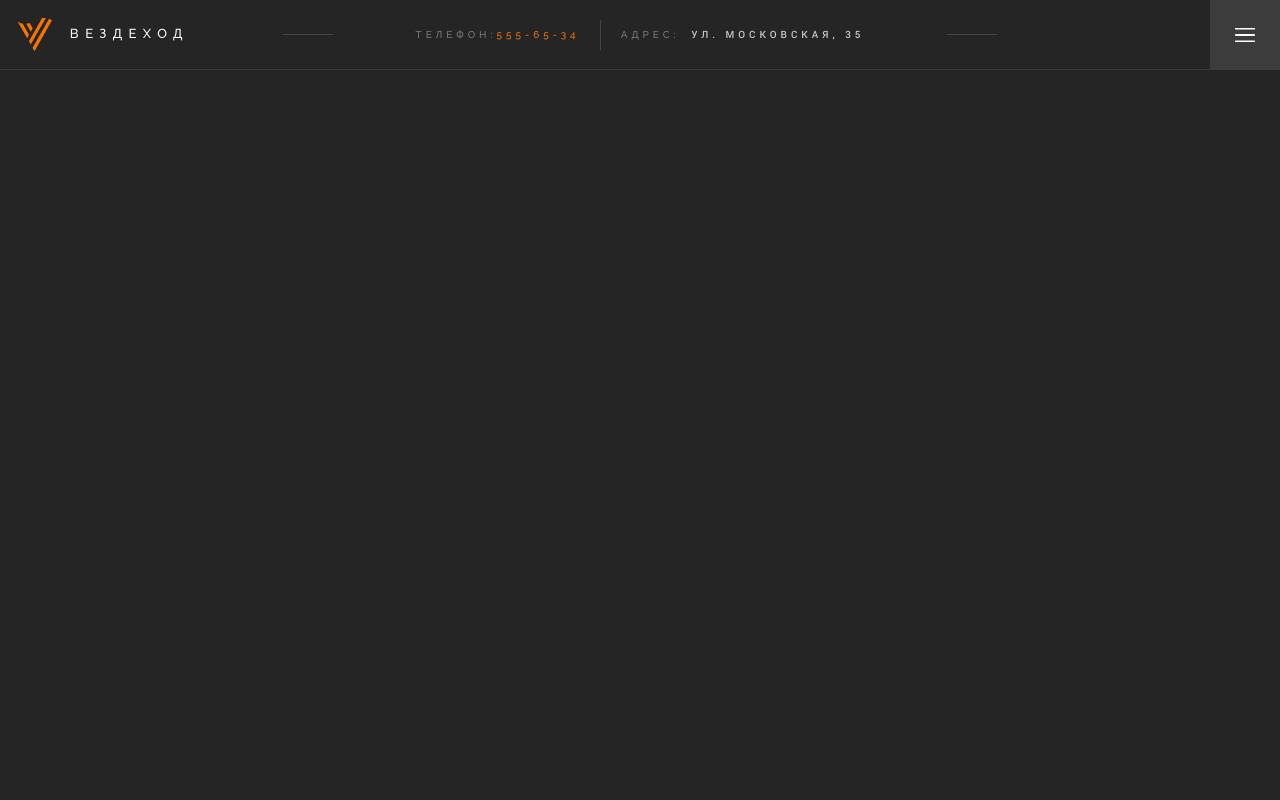
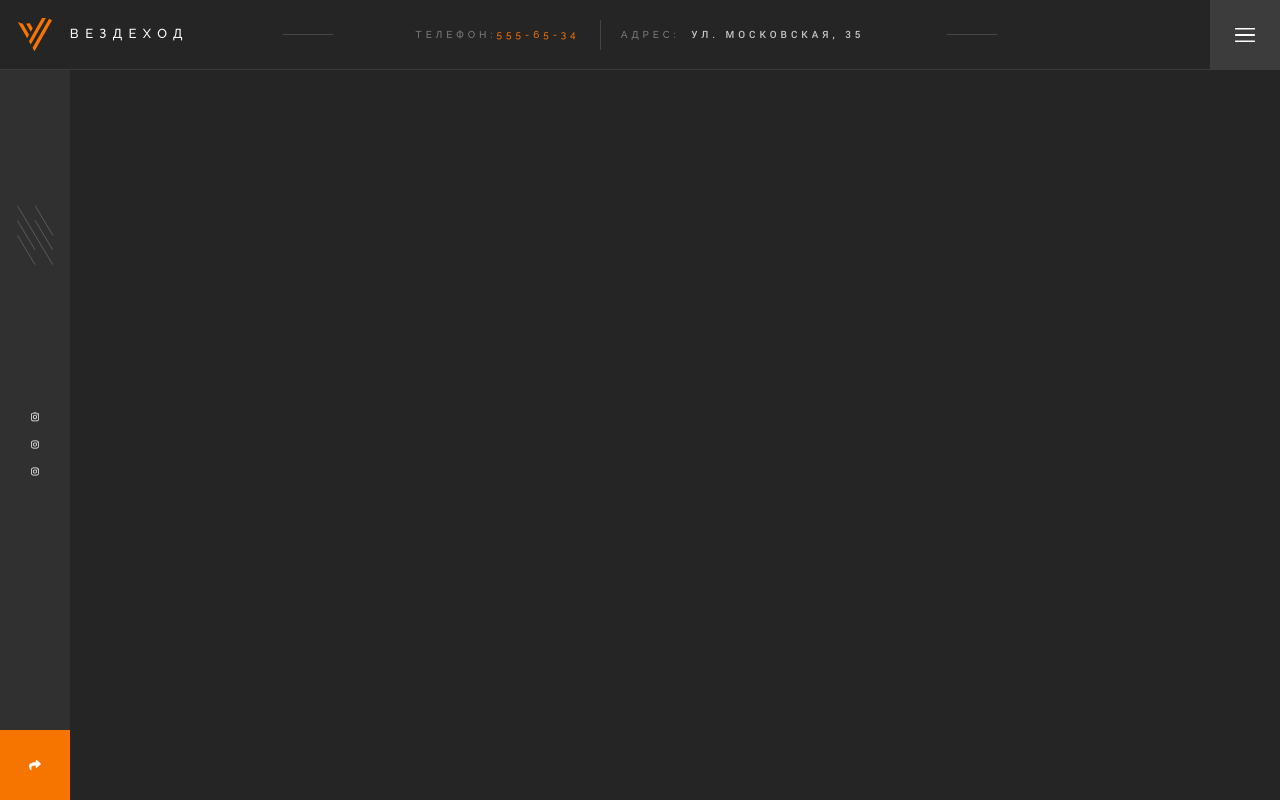
Before and after one commit to ElKlaus/swiper_slider, a website: page app/index.html in a window 1280 px wide. Drawn offline with nearby package versions, Linux system fonts and the light colour scheme; files that its build step writes are made by us from their sources.

Commit message:
Step 3: aside begin

```diff
--- a/app/index.html
+++ b/app/index.html
@@ -22,5 +22,19 @@
 			<a href="#" class="menu-button"></a>
 		</div>
 	</div>
+
+	<div class="home-header__content">
+		<div class="home-aside">
+			<div class="home-aside__decoration"></div>
+			<div class="home-aside_soc">
+				<div class="home-aside__soc-items">
+					<a href="#" class="soc-item" target="_blank"><img src="images/dist/soc/instagram-brands.svg" alt="Instagram"></a>
+					<a href="#" class="soc-item" target="_blank"><img src="images/dist/soc/instagram-brands.svg" alt="Instagram"></a>
+					<a href="#" class="soc-item" target="_blank"><img src="images/dist/soc/instagram-brands.svg" alt="Instagram"></a>
+				</div>
+			</div>
+			<div class="home-aside__share-icon"></div>
+		</div>
+	</div>
 </header>
 <!--#include virtual="/parts/footer.html" -->
--- a/app/styles/sass/blocks/home-header.scss
+++ b/app/styles/sass/blocks/home-header.scss
@@ -6,6 +6,7 @@ body, html {
   background-color: $deep;
   height: 100%;
   color: #fff;
+  padding-top: $size;
 }
 
 .top-line {
@@ -115,3 +116,44 @@ body, html {
 .top-line__text {
   color: rgba(#fff, .75);
 }
+
+// ASIDE
+.home-header__content {
+  height: 100%;
+}
+
+.home-aside {
+  background-color: $dark;
+  width: $size;
+  height: 100%;
+  position: absolute;
+  top: 0;
+  padding-top: $size;
+  display: flex;
+  flex-direction: column;
+  align-items: center;
+  justify-content: center;
+  z-index: 5;
+}
+
+.home-aside__decoration {
+  flex: 1 0 0;
+  background-image: url(../images/dist/decoration.svg);
+  width: 100%;
+  background-repeat: no-repeat;
+  background-position: center;
+}
+
+.home-aside_soc {
+  flex: 1 0 0;
+}
+
+.home-aside__share-icon {
+  background-color: $accent;
+  width: $size;
+  flex: 0 0 $size;
+  background-image: url(../images/dist/share-solid.svg);
+  background-size: 12px;
+  background-repeat: no-repeat;
+  background-position: center;
+}
```
Also changed, not shown: app/css/app.min.css.
